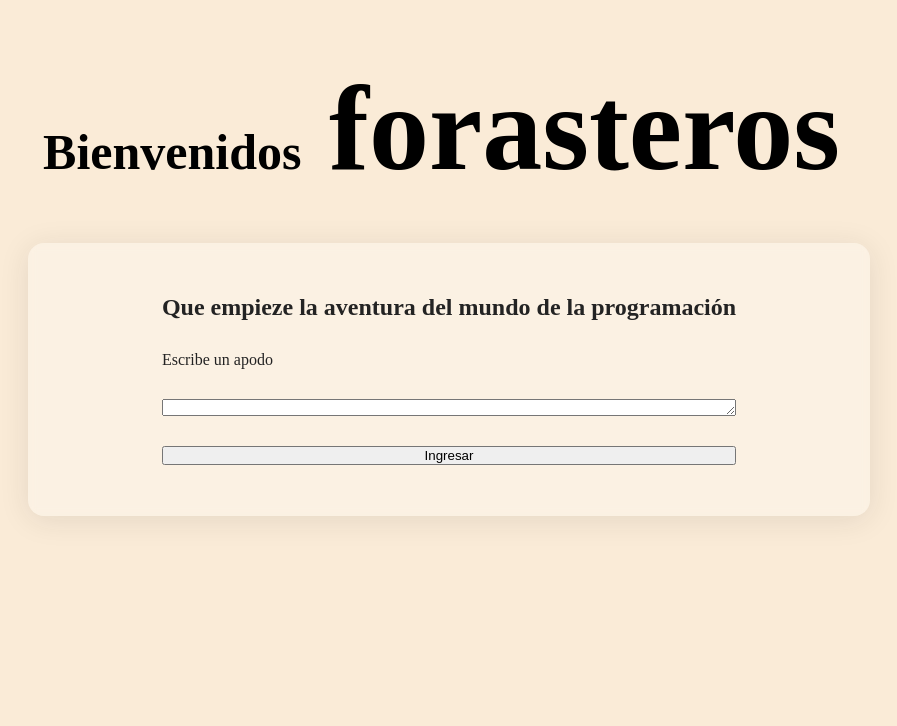
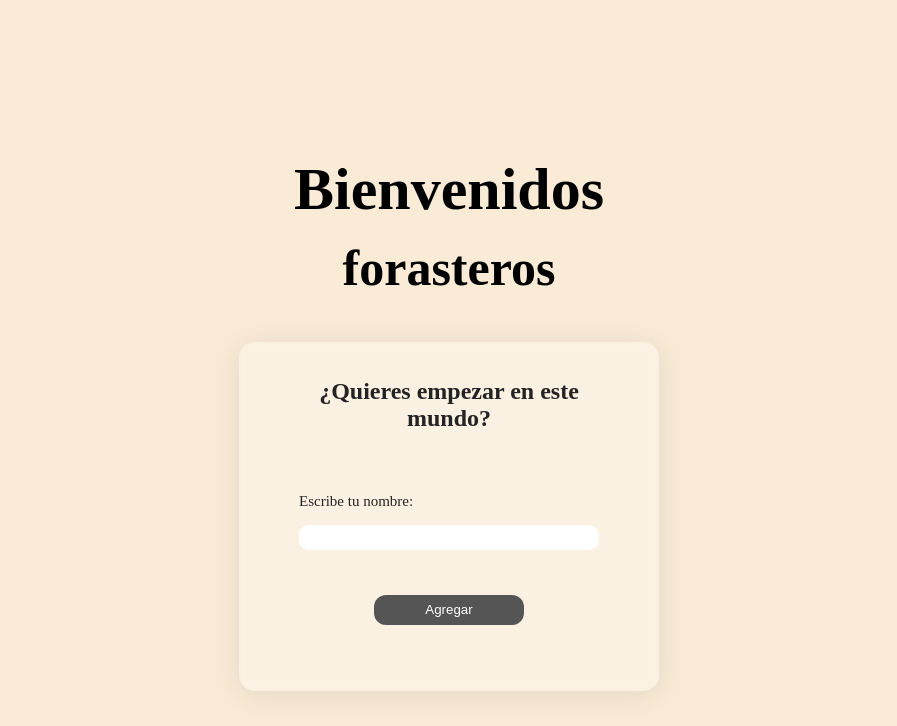
Before and after one commit to Memerson19/ProyectoTecsu, a plain HTML site: page index.html in a window 1280 px wide. Shown: the whole page, without its empty margins (191-1088 px from the left). Drawn offline with Linux system fonts and the light colour scheme.

Commit message:
para mostrar

```diff
--- a/css/style.css
+++ b/css/style.css
@@ -1,6 +1,9 @@
 html{
     box-sizing: border-box;
     height: 100%;
+    display: flex;
+    align-items: center;
+    justify-content: center;
 }
 
 *,
@@ -11,21 +14,71 @@ html{
     padding: 0;
 }
 
-
 body{
-    display: grid;
-    align-items: center;
+    flex-direction: column;
     background-color: antiquewhite;
     height: auto;
-    justify-content: center;
 }
 
-h1{ font-size: 50px; }
+h1{ font-size: 60px; }
+a{
+    text-decoration: none;
+    color: white;
+}
+
 span{
     font-size: 120px;
     font: bold;
 }
 
+.titulo{
+    display: flex;
+    flex-direction: column;
+    align-items: center;
+}
+
+.section{
+    display: flex;
+    flex-direction: column;
+    align-items: center;
+    justify-content: center;
+}
+
+.principal{
+    display: flex;
+    flex-direction: column;
+}
+
+.subtitulo{
+    text-align: center;
+}
+
+.formulario{
+    display: flex;
+    flex-direction: column;
+    align-items: center;
+}
+
+.campo{
+    font-size: 15px;
+}
+
+.input-text{
+    border: none;
+    height: 25px;
+    width: 300px;
+    border-radius: 10px;
+}
+
+.buttonPrincipal{
+    background-color: #555555;
+    height: 30px;
+    width: 150px;
+    border-radius: 12px;
+    border: none;
+}
+
+/*INDEX 2*/
 .contenedor{
     border: 1px solid rgba(255, 255, 255, 0.01);
     border-radius: 16px;
@@ -35,11 +88,31 @@ span{
     background: rgba(255, 255, 255, 0.30);
     flex-basis: 200px;
     height: auto;
+    width: 420px;
     padding: 20px 20px;
 }
 
-.contenedor__parrafo{
-    display: grid;
+.contenedor__menu{
+    text-align: center;
+    display: flex;
+    flex-direction: column;
     align-items: center;
     justify-content: center;
 }
+
+.titulo2{
+    font-size: 50px;
+}
+
+.contenedor__button{
+    background-color: #555555;
+    border-radius: 16px;
+    text-align: center;
+    font-size: 20px;
+    width: 300px;
+    height: 40px;
+    border: none;
+}
+button:hover{
+    background-color: #232323ce;
+}
--- a/index.html
+++ b/index.html
@@ -10,12 +10,18 @@
     <section class="section">
         <h1 class="titulo">Bienvenidos <span class="titulo2">forasteros</span></h1>
     </section>
-    <main class="contenedor">
+    <main class="contenedor principal">
+        <h2 class="subtitulo">¿Quieres empezar en este mundo?</h2>
         <div class="contenedor__parrafo">
-            <h2 class="subtitulo">Que empieze la aventura del mundo de la programación</h2>
-            <p>Escribe un apodo</p>
-            <textarea name="name" id="agregarNombre" cols="40" rows="1"></textarea>
-            <button>Ingresar</button>
+            <form class="formulario" action="#">
+                <div>
+                    <label class="campo">Escribe tu nombre: </label>
+                    <input class="input-text" type="text">
+                </div>
+                <button class="buttonPrincipal">
+                    <a href="index2.html">Agregar</a>
+                </button>
+            </form>
         </div>
     </main>
 </body>
```
Also changed, not shown: index2.html (added, +23 -0 lines), index3.html (added, +18 -0 lines).
